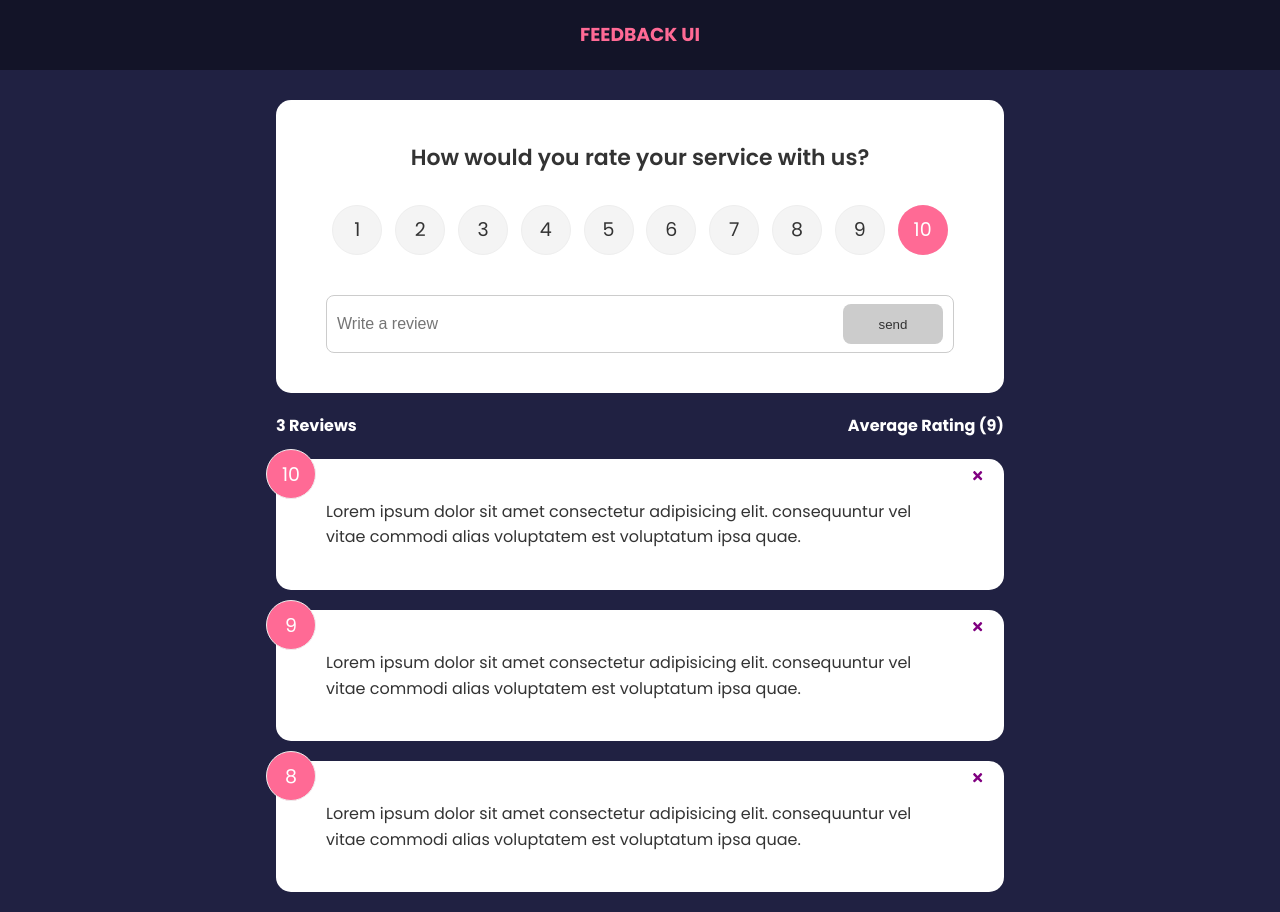
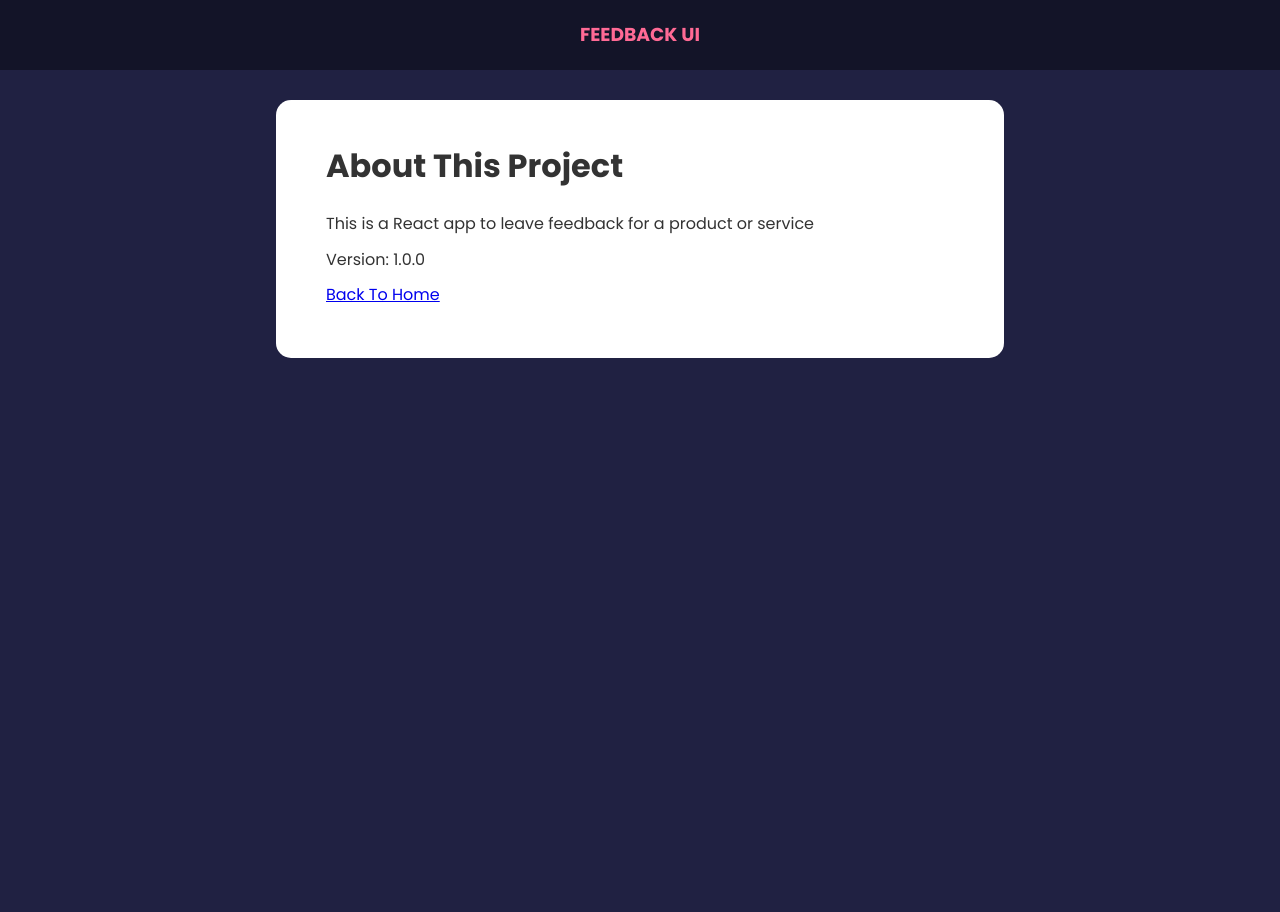
Before and after one commit to MdTasib/Feedback-UI, a React (Create React App) app: page /about in a window 1280 px wide. After the commit the page ends 800 px from the top, so only its background shows below. Built offline with nearby package versions, Linux system fonts and the light colour scheme.

Commit message:
route setup

```diff
--- a/package.json
+++ b/package.json
@@ -10,6 +10,7 @@
     "react": "^18.2.0",
     "react-dom": "^18.2.0",
     "react-icons": "^4.4.0",
+    "react-router-dom": "^6.3.0",
     "react-scripts": "5.0.1",
     "uuid": "^8.3.2",
     "web-vitals": "^2.1.4"
--- a/src/App.js
+++ b/src/App.js
@@ -1,10 +1,12 @@
 import React, { useState } from "react";
 import { v4 as uuidv4 } from "uuid";
+import { BrowserRouter, Routes, Route } from "react-router-dom";
 import FeedbackForm from "./components/FeedbackForm";
 import FeedbackList from "./components/FeedbackList";
 import FeedbackStats from "./components/FeedbackStats";
 import Header from "./components/Header";
 import FeedbackData from "./data/FeedbackData";
+import About from "./pages/About";
 
 function App() {
 	const [feedback, setFeedback] = useState(FeedbackData);
@@ -23,14 +25,27 @@ function App() {
 	};
 
 	return (
+		<BrowserRouter>
 			<React.Fragment>
 				<Header />
+				<Routes>
+					<Route
+						path='/'
+						element={
 							<main className='container'>
 								<FeedbackForm addFeedback={addFeedback} />
 								<FeedbackStats feedback={feedback} />
-				<FeedbackList feedback={feedback} handleDelete={deleteFeedback} />
+								<FeedbackList
+									feedback={feedback}
+									handleDelete={deleteFeedback}
+								/>
 							</main>
+						}
+					/>
+					<Route path='/about' element={<About />} />
+				</Routes>
 			</React.Fragment>
+		</BrowserRouter>
 	);
 }
 
--- /dev/null
+++ b/src/pages/About.js
@@ -0,0 +1,23 @@
+import React from "react";
+import { Link } from "react-router-dom";
+import Card from "../components/shared/Card";
+
+function About(props) {
+	return (
+		<div className='container'>
+			<Card>
+				<div className='about'>
+					<h1>About This Project</h1>
+					<p>This is a React app to leave feedback for a product or service</p>
+					<p>Version: 1.0.0</p>
+
+					<p>
+						<Link to='/'>Back To Home</Link>
+					</p>
+				</div>
+			</Card>
+		</div>
+	);
+}
+
+export default About;
```
Also changed, not shown: 1 other file (tests, documents, lock files or other folders). Lines whose indentation alone changed are shown as unchanged.
